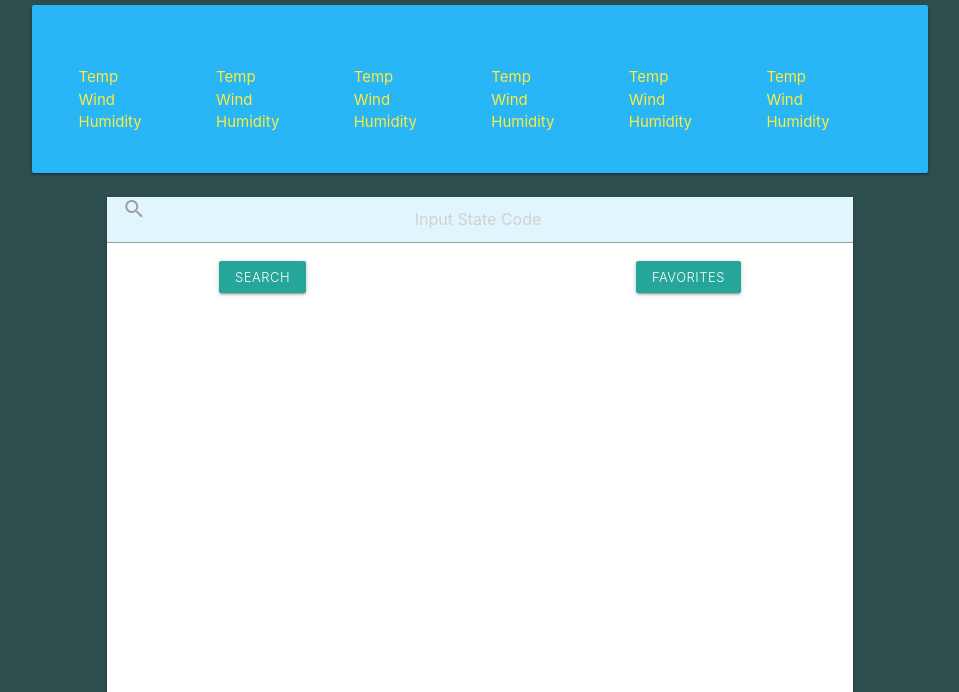
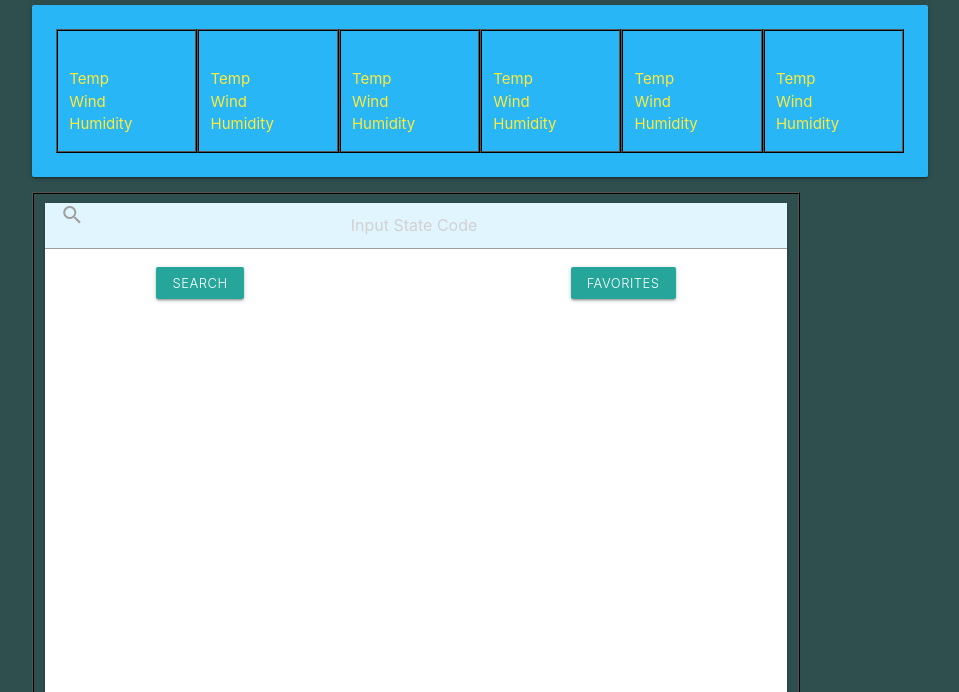
Before and after one commit to AWiebe2021/project_1, a website built with Parcel: page index.html in a window 1280 px wide. Shown: the part 67-759 px from the top of the page, without its empty margins (160-1119 px from the left). Built offline with nearby package versions, Linux system fonts and the light colour scheme.

Commit message:
more format changes

```diff
--- a/assets/css/style.css
+++ b/assets/css/style.css
@@ -41,8 +41,12 @@ footer {
 }
 
 .card-width {
-  display: flex;
+  display: float;
   flex-wrap: wrap;
+}
+
+.col {
+  border: 2px ridge black;
 }
 
 #camp-list {
@@ -73,13 +77,13 @@ footer {
 }
 
 .card {
-  min-height: 550px;
-  min-width: 283px;
+  min-height: 530px;
+  min-width: 253px;
 }
 
 .card-custom {
   width: 100%;
-  height: 550px;
+  height: 530px;
 }
 
 #user-input-container {
--- a/index.html
+++ b/index.html
@@ -42,7 +42,7 @@
 
       <!-- WEATHER START -->
       <div class="row light-blue lighten-1 card-panel noPrint" style="min-width: 283px;">
-        <div class="col s12">
+
           <div class="yellow-text accent-2">
             <div id=forcast-container>
               <div class="col m2">
@@ -113,15 +113,16 @@
               </div>
           <!-- </div>  -->
           </div>
-        </div>
+
       </div>
       <!-- WEATHER END -->
     </div>
+
       <!-- I'M USING ONE ROW TO HOLD 3 COLUMNS HERE -->
     <div class="row card-width">
       <!-- USER INPUT START -->
       <div class="col s12 m6 l3 noPrint" style="min-width: 283px" >
-        <div id="user-input-container" class="card" style="min-height: 550px">
+        <div id="user-input-container" class="card">
           <div class="card-title">
             <form>
               <div class="input-field">
```
